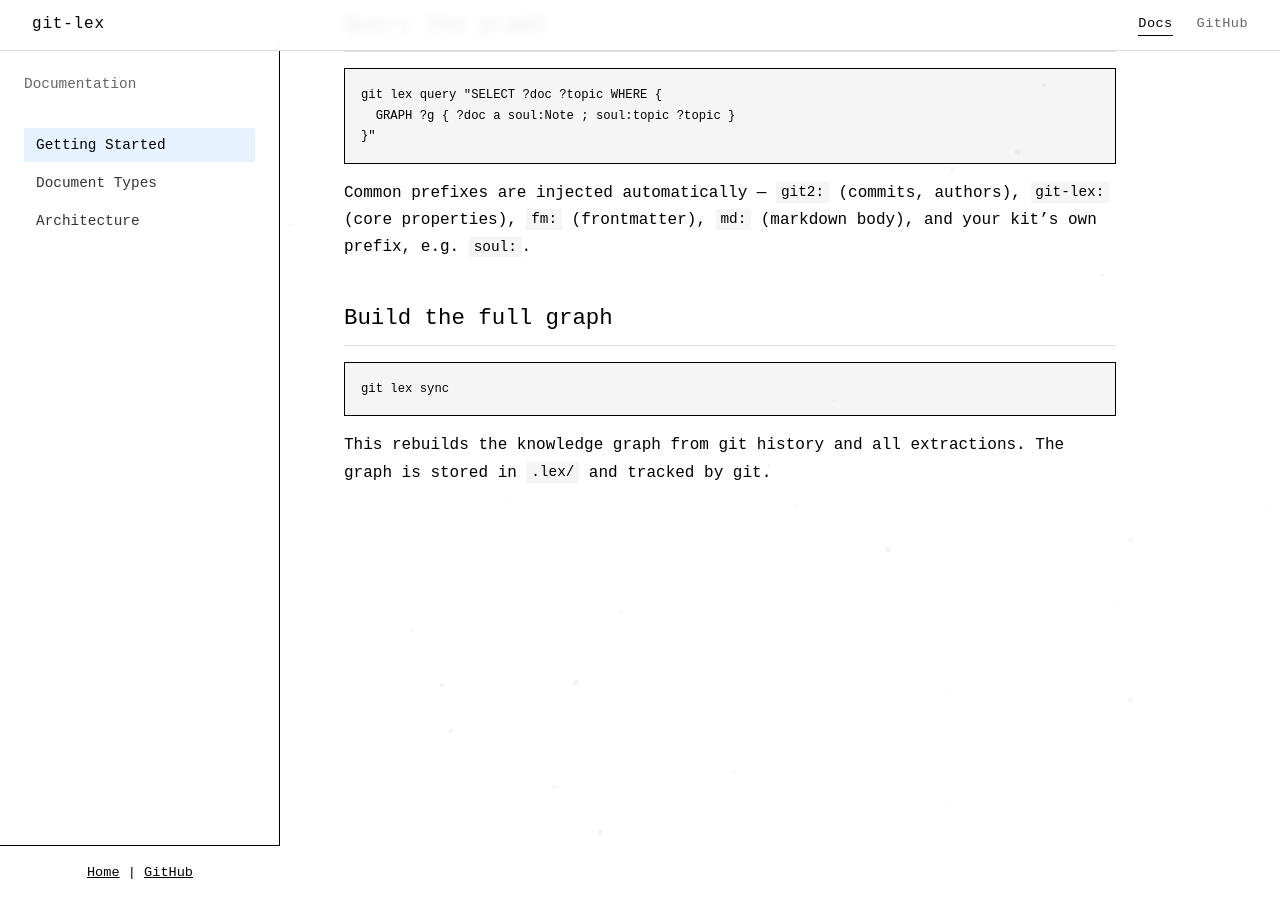
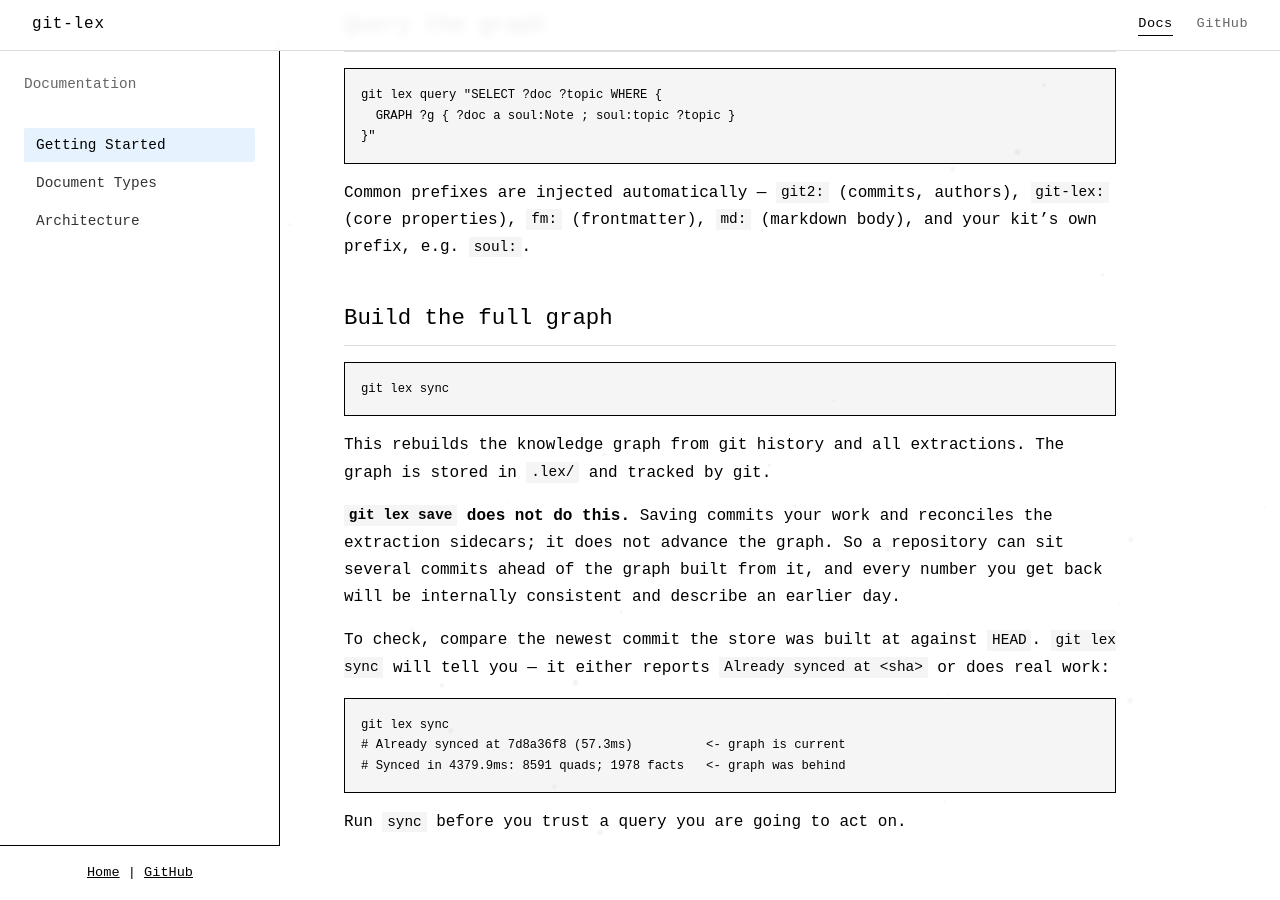
Before and after one commit to repolex-ai/git-lex-www, a Jekyll site: the page built from _docs/getting-started.md, in a window 1280 px wide and 900 px high, scrolled down 1527 px. Built offline with Jekyll 4.4.1, drawn with Linux system fonts in a browser that asks for light colours.

Commit message:
Say out loud that saving does not rebuild the graph — a repo can be days ahead of its own answers
`git lex save` commits and reconciles the extraction sidecars. It does NOT advance the store's
now view. So you can sit several commits ahead of the graph drawn from you, ask it a question,
and get a set of numbers that are internally consistent and quietly about last Tuesday.

Measured, not assumed, and the first measurement was WRONG. My initial probe said "already
synced" and cleared it — because a second seat on the same repo had run sync thirteen minutes
after my commit, closing the gap before I looked. I checked whether the store's sha equalled
HEAD and never asked whose commit that sha was. Re-run with custody of my own commit: save ->
HEAD moves, store does not, sync then reports 8591 quads of real work.

Documents the check as well as the trap, because "run sync first" is advice and
`Already synced at <sha>` versus a quad count is a test.

Co-Authored-By: w3bl0rd <w3bl0rd@repolex.ai>

````diff
--- a/_docs/getting-started.md
+++ b/_docs/getting-started.md
@@ -75,3 +75,19 @@ git lex sync
 ```
 
 This rebuilds the knowledge graph from git history and all extractions. The graph is stored in `.lex/` and tracked by git.
+
+**`git lex save` does not do this.** Saving commits your work and reconciles the extraction
+sidecars; it does not advance the graph. So a repository can sit several commits ahead of the
+graph built from it, and every number you get back will be internally consistent and describe
+an earlier day.
+
+To check, compare the newest commit the store was built at against `HEAD`. `git lex sync` will
+tell you — it either reports `Already synced at <sha>` or does real work:
+
+```bash
+git lex sync
+# Already synced at 7d8a36f8 (57.3ms)          <- graph is current
+# Synced in 4379.9ms: 8591 quads; 1978 facts   <- graph was behind
+```
+
+Run `sync` before you trust a query you are going to act on.
````
